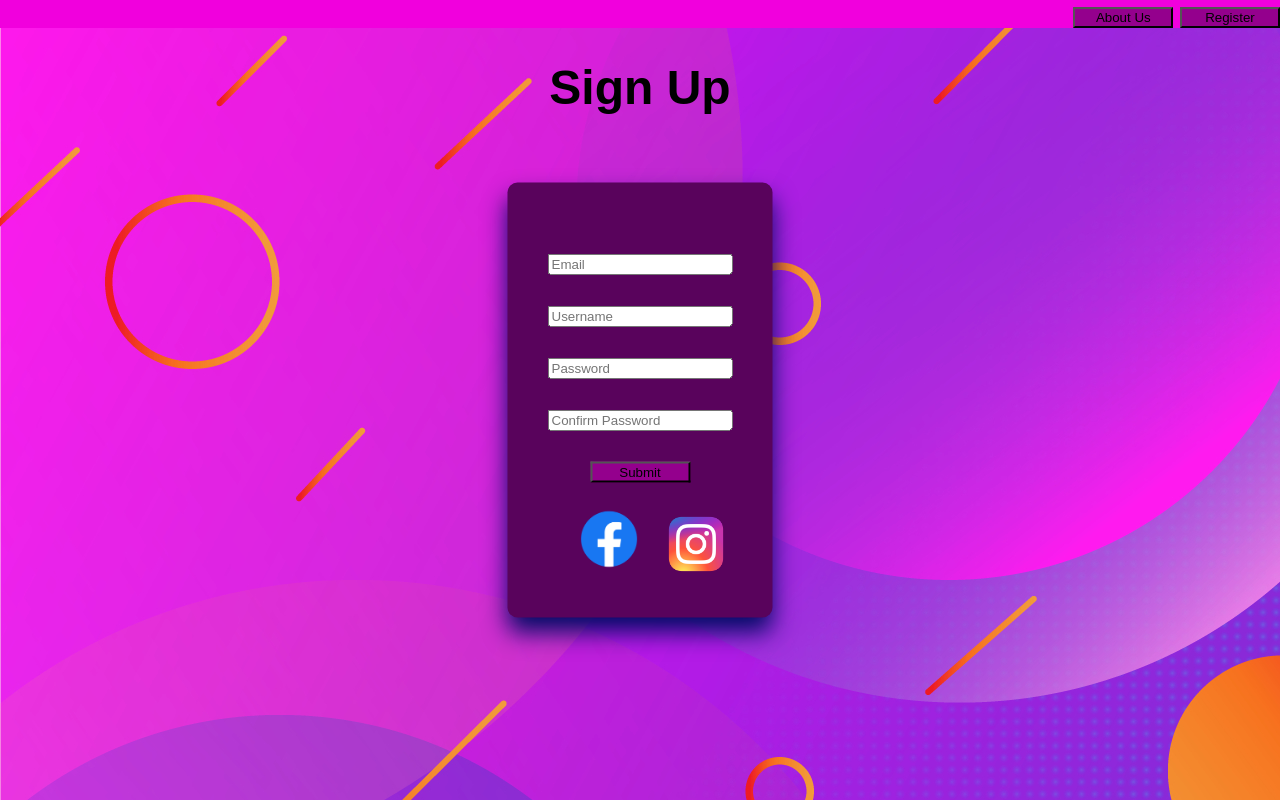
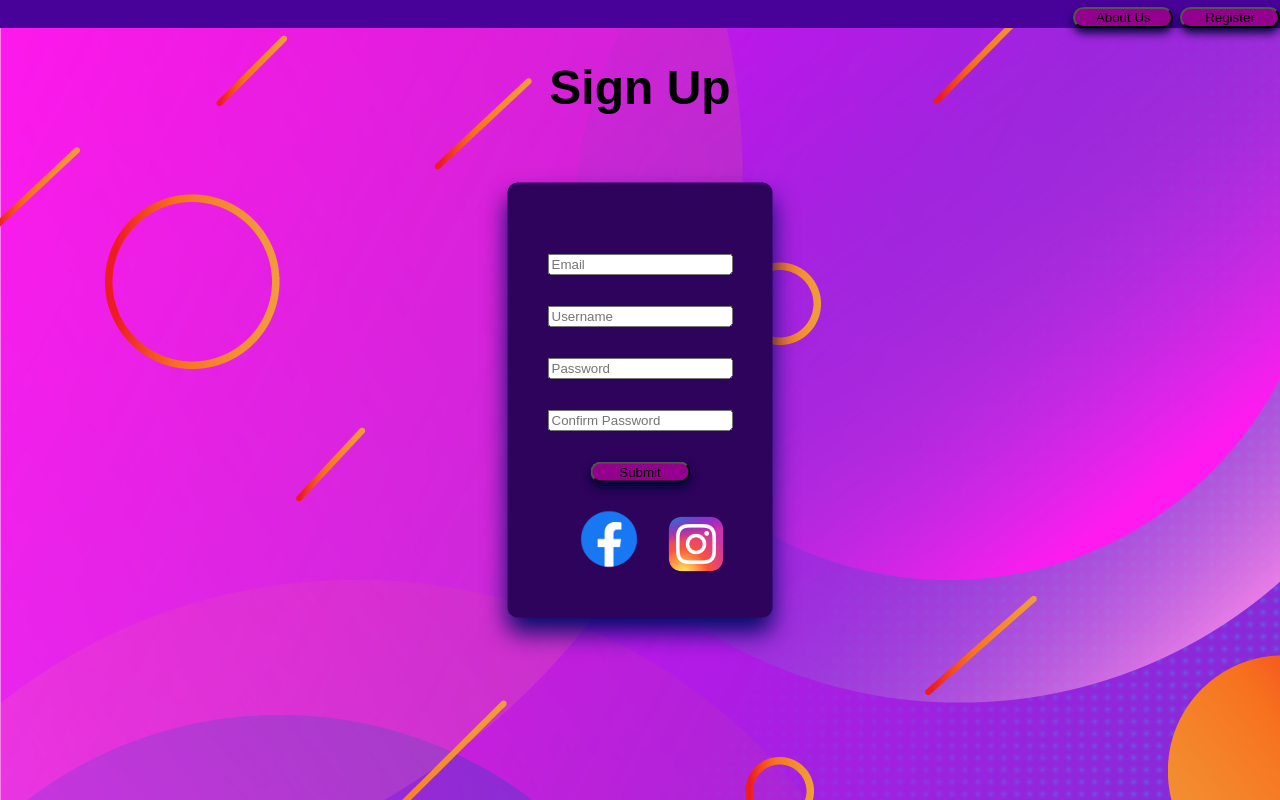
Before and after one commit to nathanforeman746/RegisterPage, a plain HTML site: page index.html in a window 1280 px wide. Drawn offline with Linux system fonts and the light colour scheme.

Commit message:
Update #4

```diff
--- a/main.css
+++ b/main.css
@@ -5,13 +5,13 @@ body {
     background-color: transparent;
     text-align: center;
     margin: 0px;
-    padding: 0;
+    padding: 0px;
 }
 
 .InputBox {
-    background-color: rgb(89, 3, 92);
+    background-color: rgb(45, 3, 92);
     border-radius: 10px;
-    box-shadow: 0 15px 25px rgb(2, 12, 102);
+    box-shadow: 0px 15px 25px rgb(2, 12, 102);
     margin: auto auto;
     padding: 40px;
     position: absolute;
@@ -26,9 +26,11 @@ button {
 	width: 100px;
 	height: 10%;
 	background: rgb(148, 0, 141);
+    border-radius: 30px;
+    box-shadow: 0px 5px 10px rgb(1, 6, 54);
 }
 
 nav {
-    background-color: rgb(241, 0, 221);
+    background-color: rgb(73, 2, 153);
 
 }
```
